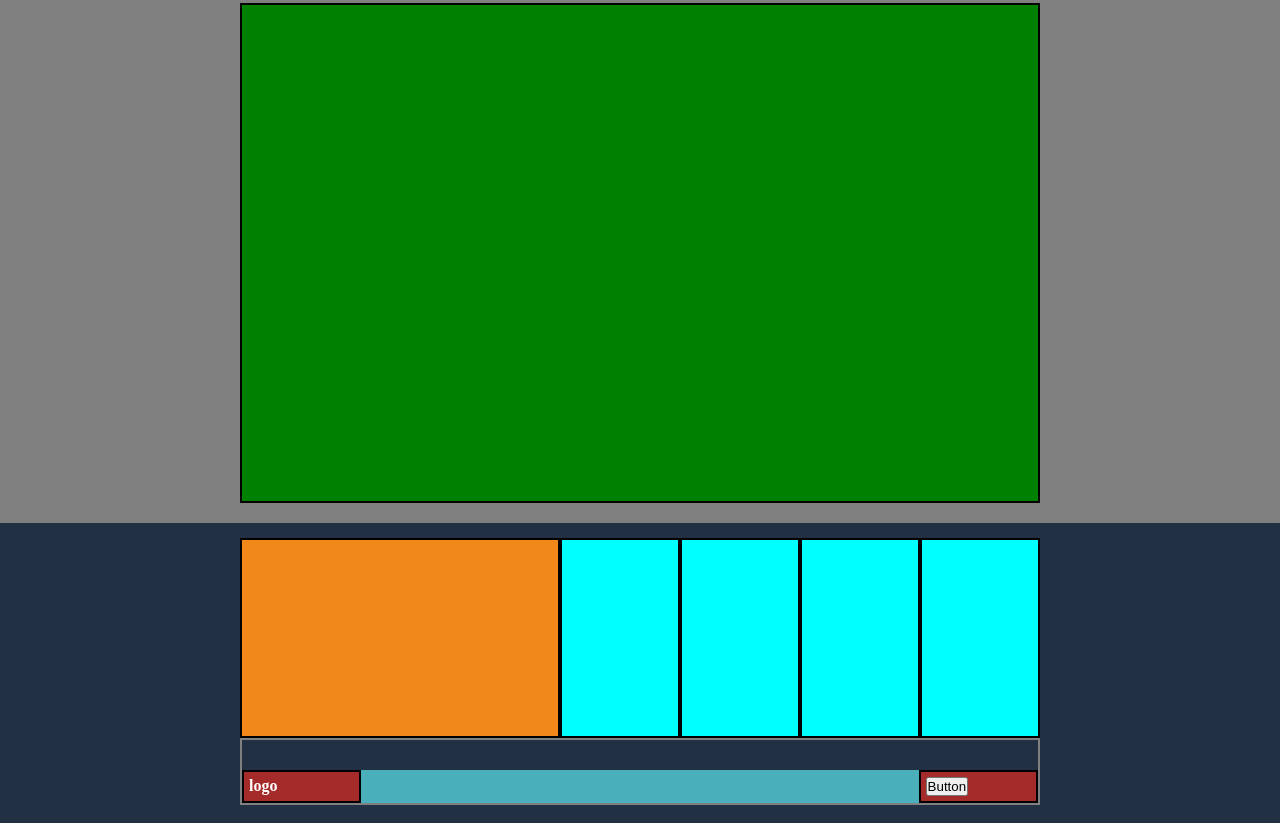
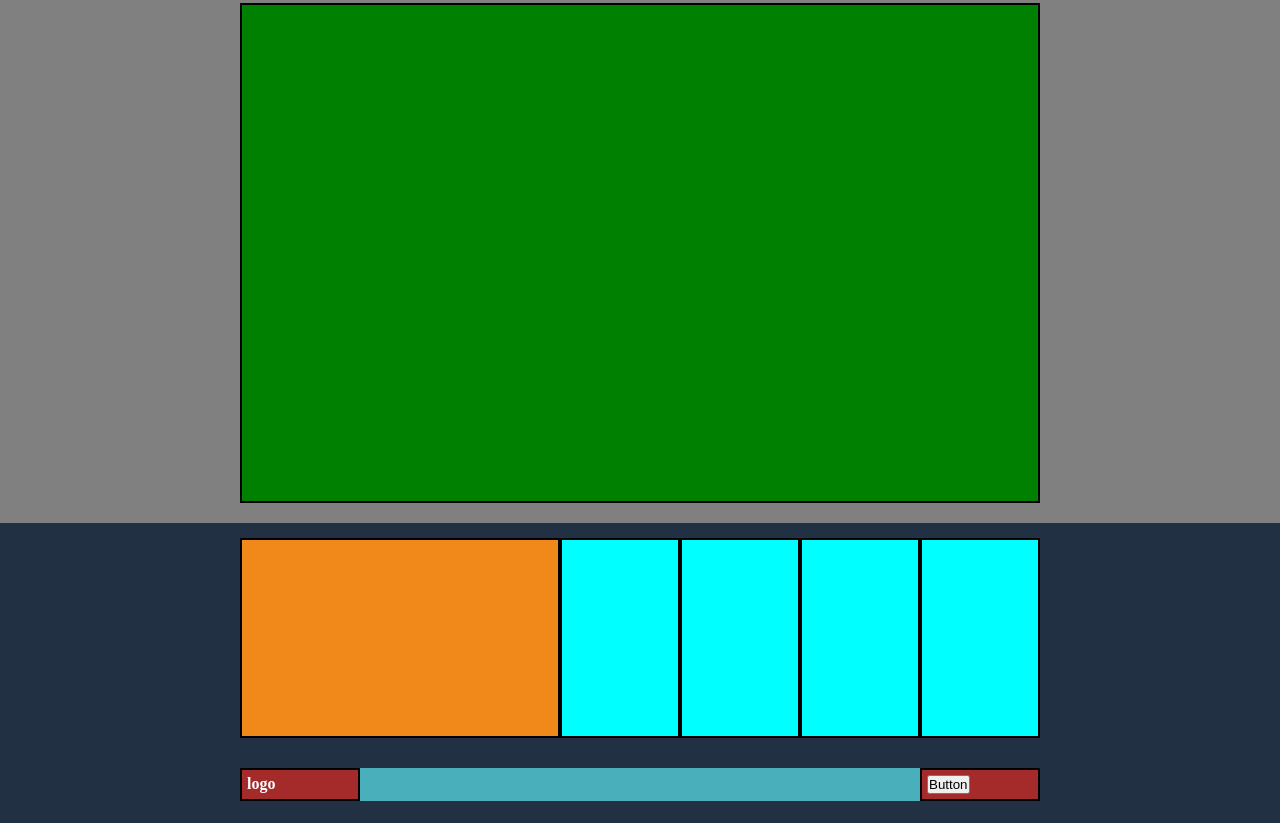
Before and after one commit to DamianoLunardo/htmlcss-struttura-discord, a plain HTML site: page index.html in a window 1280 px wide. Shown: the part 1199-2022 px from the top of the page. Drawn offline with Linux system fonts and the light colour scheme.

Commit message:
Remove line footer

```diff
--- a/style.css
+++ b/style.css
@@ -175,7 +175,6 @@ body {
 
 .footer2 {
 	padding-top: 30px;
-    border: solid gray 2px;
 }
 
 .col-3fa, .col-3fb {
```
